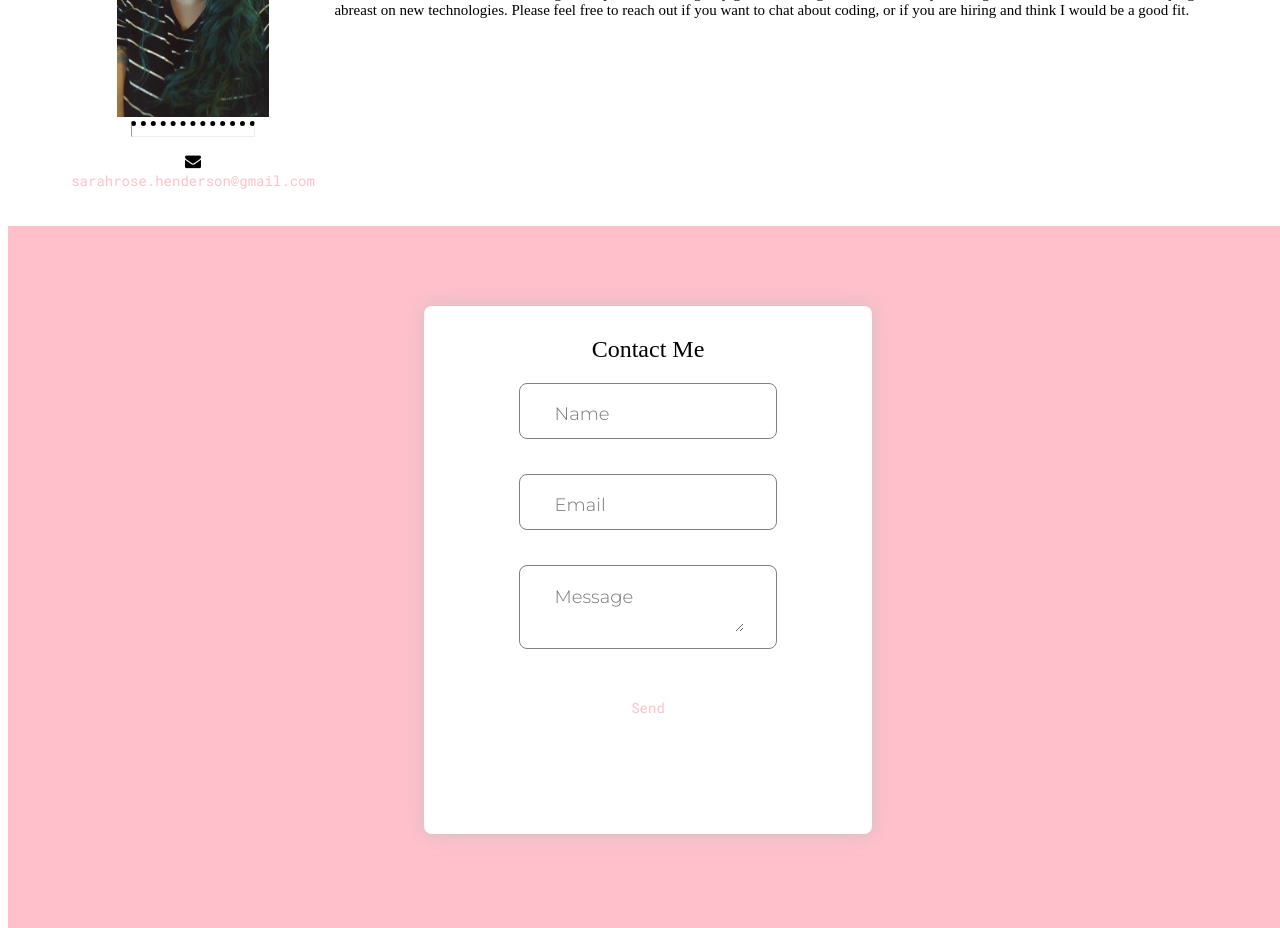
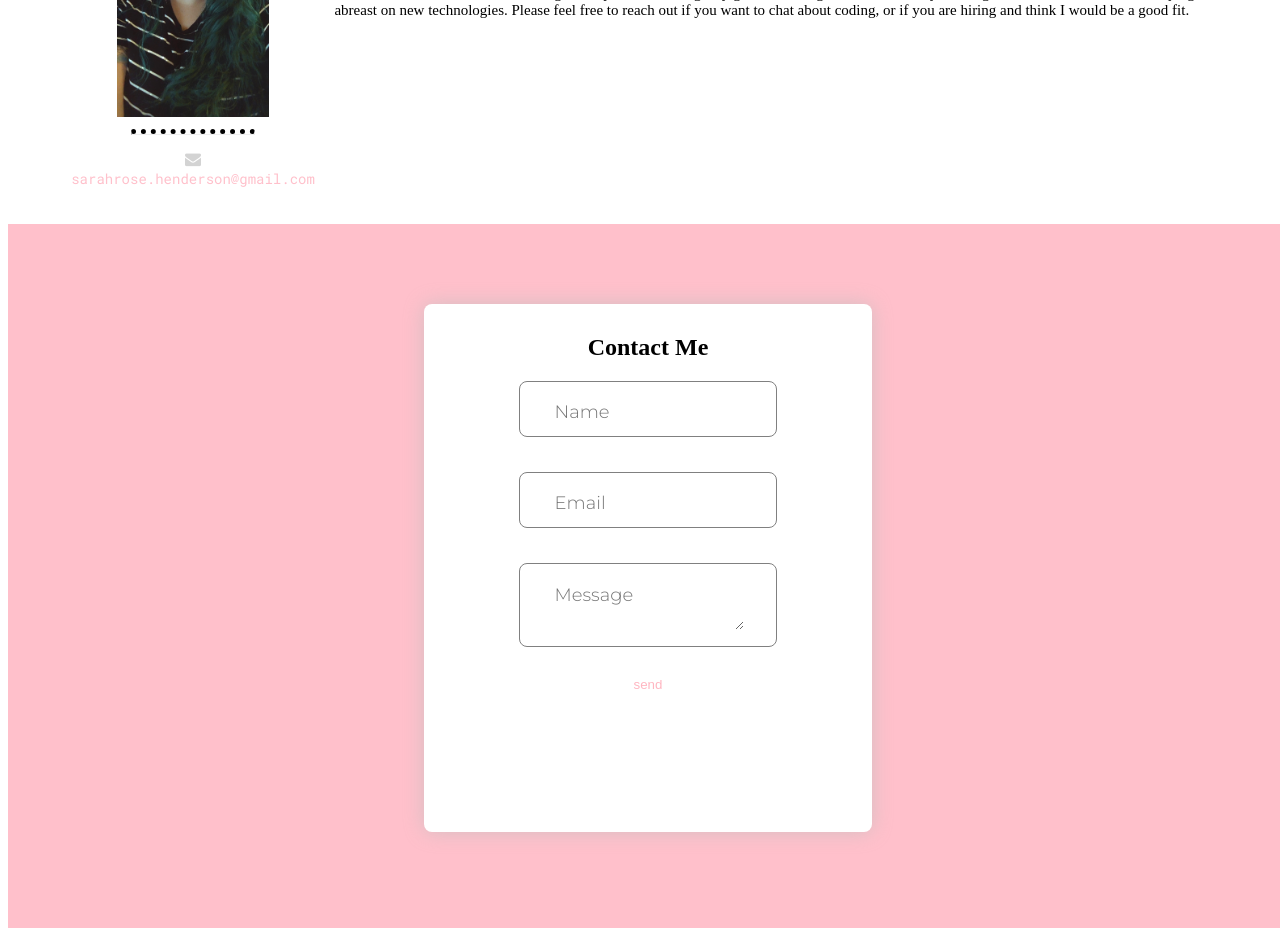
Before and after one commit to srosiex/portfolio-frontend, a React (Create React App) app: page /about in a window 1280 px wide. Shown: the part 240-1168 px from the top of the page. Built offline with nearby package versions, Linux system fonts and the light colour scheme; a web font is replaced by a local one.

Commit message:
working on email form and css styling

```diff
--- a/src/App.css
+++ b/src/App.css
@@ -13,6 +13,14 @@ h1{
 }
 h2{
     font-family: 'Sahitya', serif;
+}
+input[type=submit] {
+    background-color: white;
+    border: none;
+    color: lightpink;
+}
+input[type=submit]:hover{
+   background-color: rgb(238, 235, 235);
 }
 body{
     font-family: 'Montserrat', sans-serif;
@@ -142,9 +150,9 @@ color: black;
 .contact-grid hr {
     border-top: 5px dotted black;
     width: 50%;
-    margin: auto;
+    /* margin: auto;
     padding-top: 5px;
-    padding-bottom: 5px;
+    padding-bottom: 5px; */
 }
 .about-content{
     padding-top: 25px;
@@ -182,7 +190,10 @@ color: black;
 }
 .contact-form h2{
     margin-top: 0;
-    font-weight: 200;
+
+}
+.contact-form form:focus{
+    outline: none;
 }
 .form-text{
     border: 1px solid gray;
@@ -201,10 +212,16 @@ color: black;
     max-width: 85%;
     font-family: 'Montserrat', sans-serif;
 }
+.form-text input:hover{
+    background-color: rgb(238, 235, 235);
+}
+.form-text textarea:hover{
+    background-color: rgb(238, 235, 235);
+}
 .btn{
     display: inline-block;
-    padding: 14px 0;
-    margin-top: 8px;
+    /* padding: 14px 0; */
+    /* margin-top: 8px; */
     font-family: 'Roboto Mono', monospace;
     font-size: 14px;
 }
--- a/src/components/About.js
+++ b/src/components/About.js
@@ -9,7 +9,7 @@ export class About extends Component {
                     <div>
                         <img src={photoprof} alt="img" style={{height:'250px'}} />
                     <hr />
-                    <p> <i className="fa fa-envelope" aria-hidden="true" />
+                    <p> <i className="fa fa-envelope" aria-hidden="true" style={{color: 'lightGray'}} />
                               <a href="mailto:sarahrose.henderson@gmail.com">sarahrose.henderson@gmail.com</a>
                     </p>
                   </div>
@@ -26,8 +26,9 @@ export class About extends Component {
             </div>
              <div className="contact-form-body">
                  <div className="contact-form">
-                  <form action="mailto:sarahrose.henderson@gmail.com" method="post" enctype="text/plain" contentEditable>
-                      <h2>Contact Me</h2>
+                  <form action="mailto:sarahrose.henderson@gmail.com" method="post" enctype="text/plain">
+                  <h2>Contact Me</h2>
+
                       <div className="form-text">
                       <input type="text" name="name" placeholder="Name" />
                       </div>
@@ -37,11 +38,10 @@ export class About extends Component {
                       </div>
                       <br />
                       <div className="form-text">
-                          <textarea placeholder="Message"></textarea>
+                       <textarea placeholder="Message"></textarea>
                       </div>
                       <br />
-
-                        <a class="btn">Send</a>
+                    <input type="submit" value="send"/>
 
                   </form>
                   </div>
```
